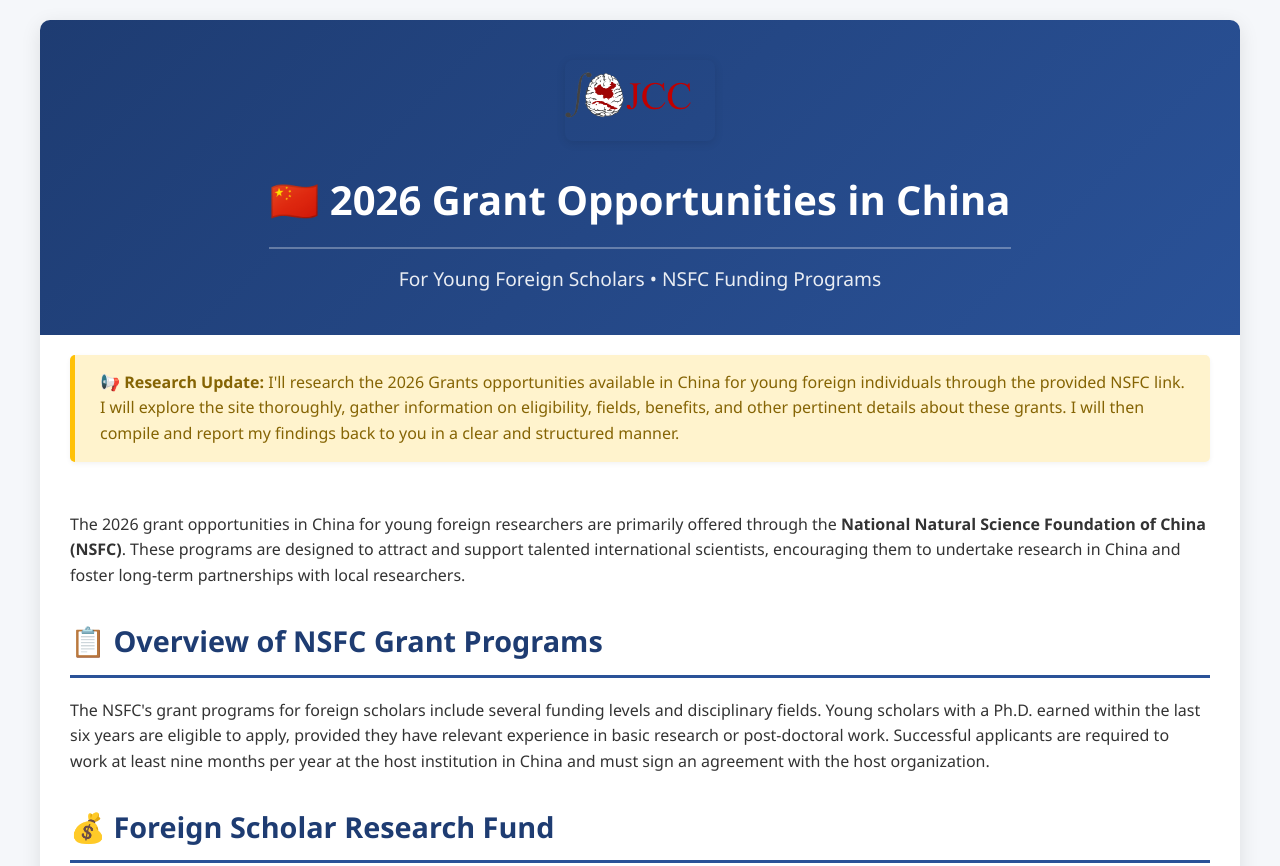
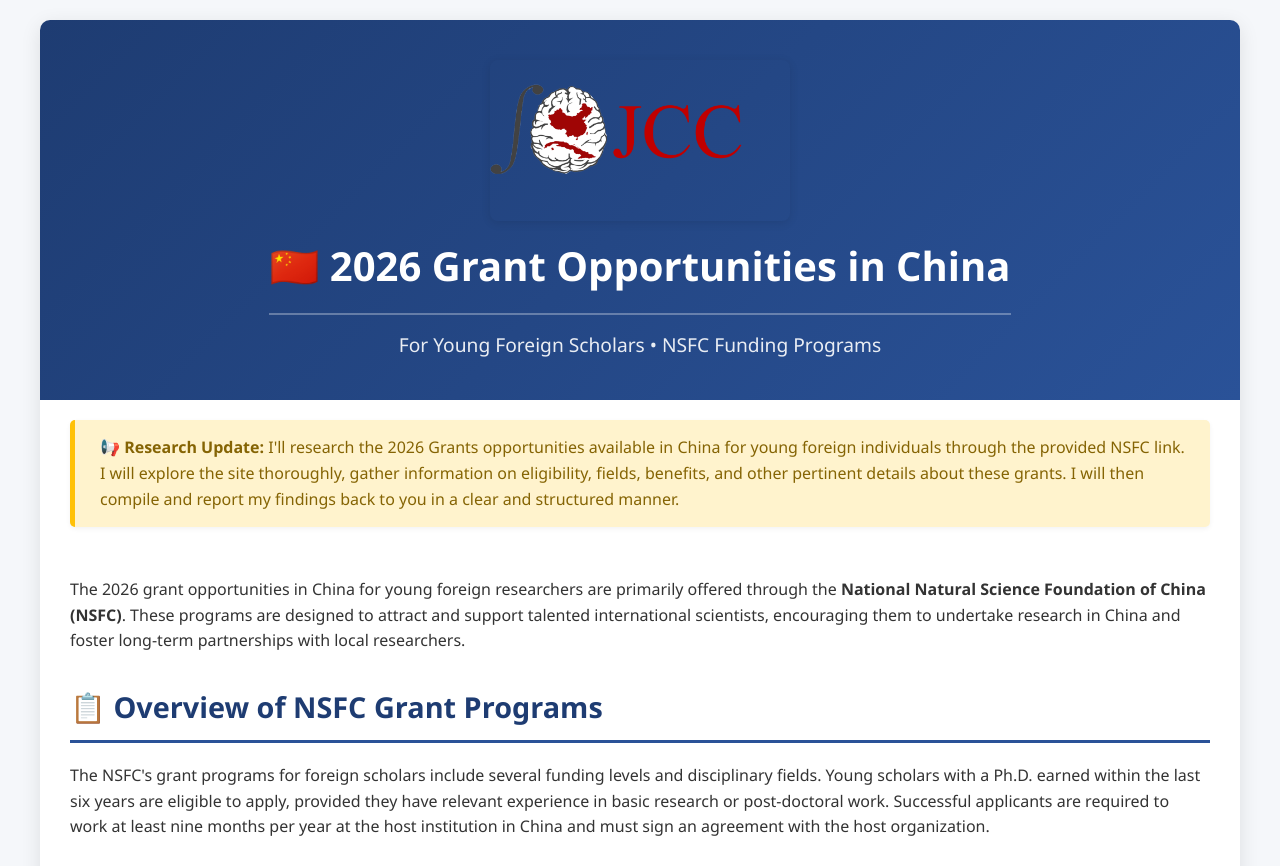
Before and after one commit to JCC-Neuroinformatics-collaboratory/JCC-Lab, a plain HTML site: page index.html in a window 1280 px wide. Shown: the top 866 px of the page. Drawn offline with Linux system fonts and the light colour scheme.

Commit message:
Update index.html

```diff
--- a/index.html
+++ b/index.html
@@ -52,11 +52,11 @@
 
         .logo-container {
             text-align: center;
-            margin-bottom: 20px;
+            margin-bottom: 5px;
         }
 
         .site-logo {
-            max-width: 150px;  /* Adjust based on your logo size */
+            max-width: 300px;  /* Adjust based on your logo size */
             height: auto;
             border-radius: 8px; /* Optional: for rounded corners */
             box-shadow: 0 2px 10px rgba(0,0,0,0.1); /* Optional: subtle shadow */
```
